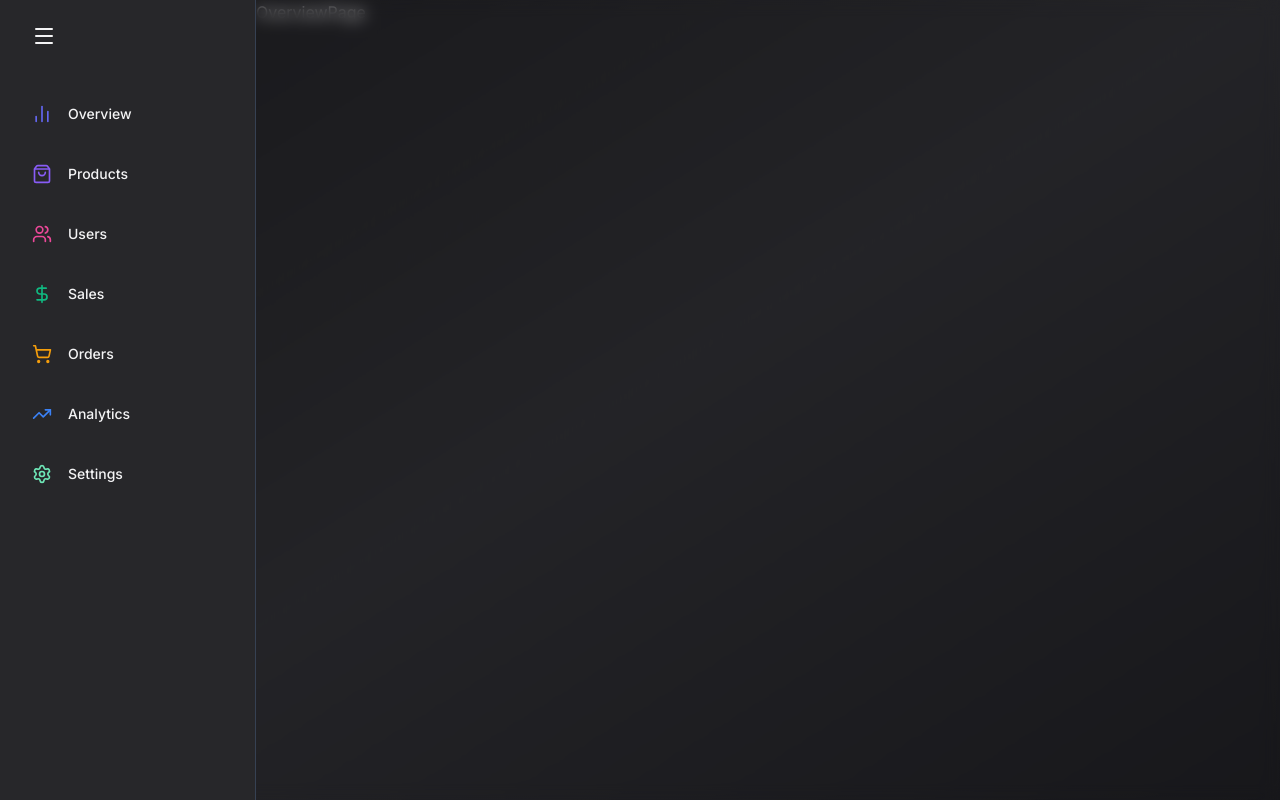
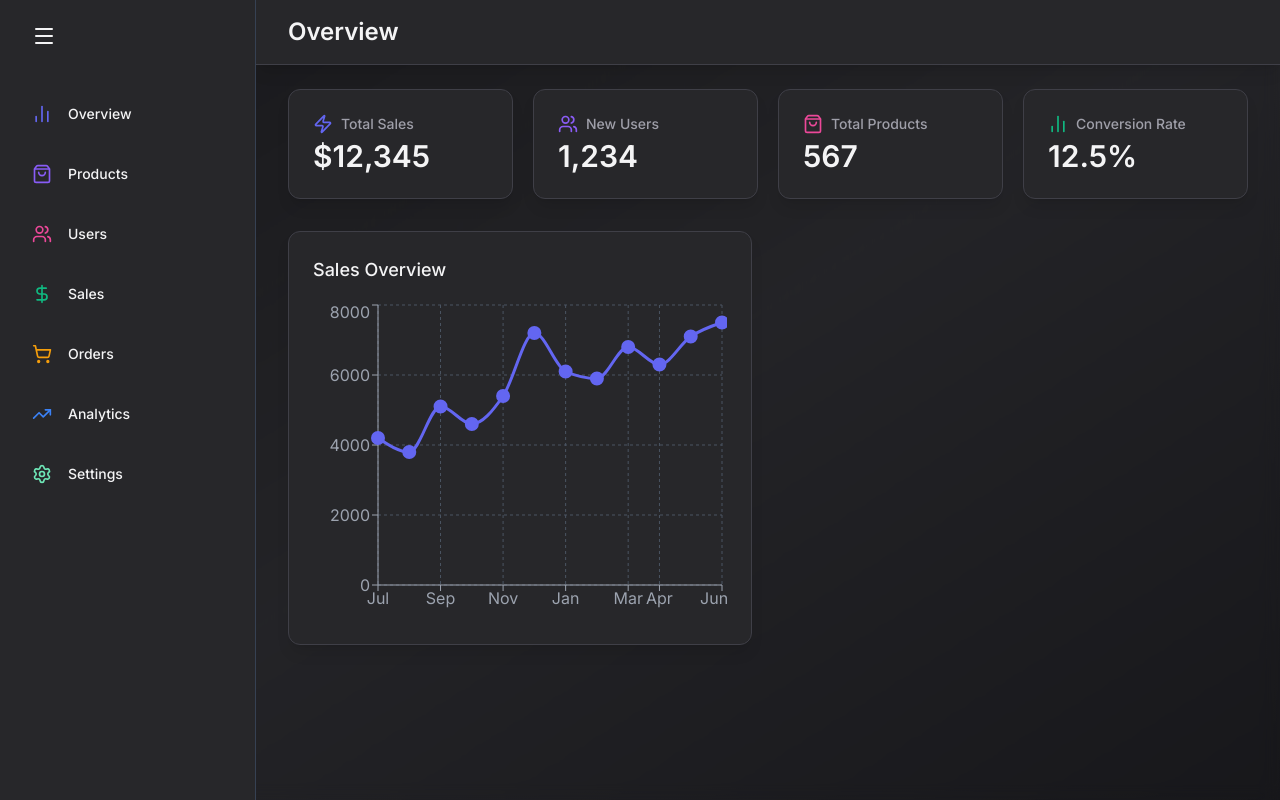
Before and after one commit to MohitAlphonsus/admin-dashboard, a React (Vite) app: page / in a window 1280 px wide. Built offline with nearby package versions, Linux system fonts and the light colour scheme.

Commit message:
overview page added, with stats, and sales chart

```diff
--- a/src/App.jsx
+++ b/src/App.jsx
@@ -1,5 +1,6 @@
 import { Routes, Route } from "react-router";
 import { Sidebar } from "./components/layout";
+import { OverviewPage } from "./pages";
 export default function App() {
 	return (
 		<div className="h-screen bg-zinc-900 text-zinc-100 flex overflow-hidden">
@@ -9,7 +10,7 @@
 			</div>
 			<Sidebar />
 			<Routes>
-				<Route path="/" element={<h1>OverviewPage</h1>} />
+				<Route path="/" element={<OverviewPage />} />
 				<Route path="/products" element={<h1>ProductsPage</h1>} />
 			</Routes>
 		</div>
--- /dev/null
+++ b/src/components/overview/SalesOverviewChart.jsx
@@ -0,0 +1,47 @@
+import { motion } from "motion/react";
+import {
+	CartesianGrid,
+	Line,
+	LineChart,
+	ResponsiveContainer,
+	Tooltip,
+	XAxis,
+	YAxis,
+} from "recharts";
+import { SALES__DATA } from "../../constant";
+export default function SalesOverviewChart() {
+	return (
+		<motion.div
+			className="bg-zinc-800 bg-opacity-50 backdrop-blur-md shadow-lg rounded-xl p-6 border border-zinc-700"
+			initial={{ opacity: 0, y: 20 }}
+			animate={{ opacity: 1, y: 0 }}
+			transition={{ delay: 0.2 }}
+		>
+			<h2 className="text-lg font-medium mb-4 text-zinc-100">Sales Overview</h2>
+			<div className="h-80">
+				<ResponsiveContainer width={"100%"} height={"100%"}>
+					<LineChart data={SALES__DATA}>
+						<CartesianGrid strokeDasharray="3 3" stroke="#4B5563" />
+						<XAxis dataKey={"name"} stroke="#9ca3af" />
+						<YAxis stroke="#9ca3af" />
+						<Tooltip
+							contentStyle={{
+								backgroundColor: "rgba(31, 41, 55, 0.8)",
+								borderColor: "#4B5563",
+							}}
+							itemStyle={{ color: "#E5E7EB" }}
+						/>
+						<Line
+							type="monotone"
+							dataKey="sales"
+							stroke="#6366F1"
+							strokeWidth={3}
+							dot={{ fill: "#6366F1", strokeWidth: 2, r: 6 }}
+							activeDot={{ r: 8, strokeWidth: 2 }}
+						/>
+					</LineChart>
+				</ResponsiveContainer>
+			</div>
+		</motion.div>
+	);
+}
--- /dev/null
+++ b/src/components/overview/StatCard.jsx
@@ -0,0 +1,18 @@
+import { motion } from "motion/react";
+
+export default function StatCard({ name, icon: Icon, value, color }) {
+	return (
+		<motion.div
+			className="bg-zinc-800 bg-opacity-50 backdrop-blur-md overflow-hidden shadow-lg rounded-xl border border-zinc-700"
+			whileHover={{ y: -5, boxShadow: "0 25px 50px -12px rgba(0, 0, 0, 0.5)" }}
+		>
+			<div className="px-4 py-5 sm:p-6">
+				<span className="flex items-center text-sm font-medium text-zinc-400">
+					<Icon size={20} className="mr-2" style={{ color }} />
+					{name}
+				</span>
+				<p className="mt-1 text-3xl font-semibold text-zinc-100">{value}</p>
+			</div>
+		</motion.div>
+	);
+}
--- /dev/null
+++ b/src/components/overview/index.js
@@ -0,0 +1,4 @@
+import StatCard from "./StatCard";
+import SalesOverviewChart from "./SalesOverviewChart";
+
+export { StatCard, SalesOverviewChart };
--- a/src/components/ui/Header.jsx
+++ b/src/components/ui/Header.jsx
@@ -1,3 +1,9 @@
-export default function Header() {
-	return <header>Header</header>;
+export default function Header({ title }) {
+	return (
+		<header className="bg-zinc-800 backdrop-blur-md shadow-lg border-b border-zinc-700">
+			<div className="max-w-7xl mx-auto p-4 sm:px-6 lg:px-8">
+				<h1 className="text-2xl font-semibold text-zinc-100">{title}</h1>
+			</div>
+		</header>
+	);
 }
--- /dev/null
+++ b/src/components/ui/index.js
@@ -0,0 +1,2 @@
+import Header from "./Header";
+export { Header };
--- /dev/null
+++ b/src/pages/OverviewPage.jsx
@@ -0,0 +1,34 @@
+import { Header } from "../components/ui";
+import { SalesOverviewChart, StatCard } from "../components/overview";
+import { motion } from "motion/react";
+import { STATCARD__DATA } from "../constant";
+
+export default function OverviewPage() {
+	return (
+		<div className="relative z-10 flex-1 overflow-auto">
+			<Header title="Overview" />
+			<main className="max-w-7xl mx-auto py-6 px-4 lg:px-8">
+				<motion.div
+					className="grid grid-cols-1 gap-5 sm:grid-cols-2 lg:grid-cols-4 mb-8"
+					initial={{ opacity: 0, y: 20 }}
+					animate={{ opacity: 1, y: 0 }}
+					transition={{ duration: 1 }}
+				>
+					{STATCARD__DATA.map(({ id, name, icon, value, color }) => (
+						<StatCard
+							key={id}
+							name={name}
+							icon={icon}
+							value={value}
+							color={color}
+						/>
+					))}
+				</motion.div>
+
+				<div className="grid grid-cols-1 lg:grid-cols-2 gap-8">
+					<SalesOverviewChart />
+				</div>
+			</main>
+		</div>
+	);
+}
--- /dev/null
+++ b/src/pages/index.js
@@ -0,0 +1,3 @@
+import OverviewPage from "./OverviewPage";
+
+export { OverviewPage };
```
